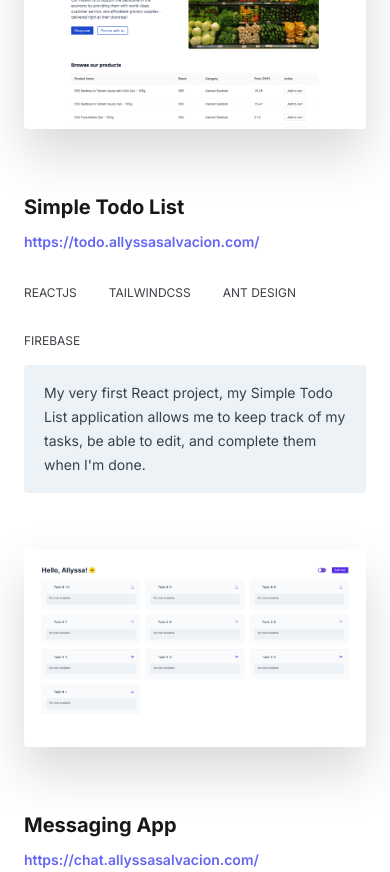
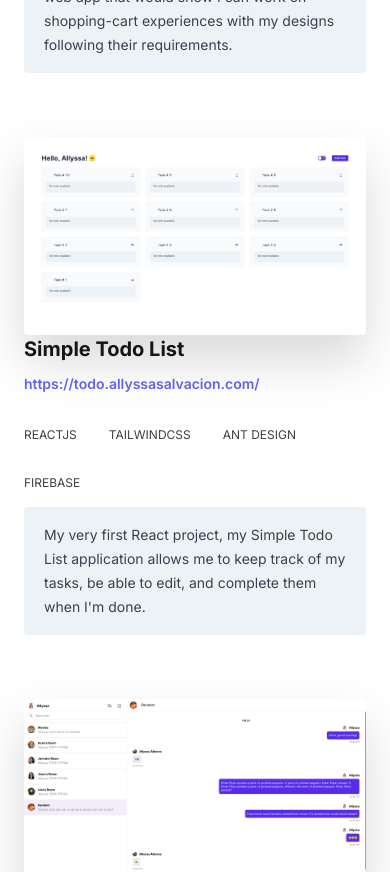
Before and after one commit to allyssasalvacion/portfolio-website, a Next.js app: page / in a window 390 px wide. Shown: the part 3380-4252 px from the top of the page. Built offline with nearby package versions, Linux system fonts and the light colour scheme.

Commit message:
Improve code structure

```diff
--- a/components/Projects.js
+++ b/components/Projects.js
@@ -1,152 +1,47 @@
-const projects = {
-  todolight: "./projects/todolight.png",
-  cart: "./projects/cart.png",
-  portfolio: "./projects/portfolio.png",
-  chat: "./projects/chat.png",
-};
-
-const links = {
-  todo: "https://todo.allyssasalvacion.com/",
-  cart: "https://cart.allyssasalvacion.com/",
-  portfolio: "https://allyssasalvacion.com/",
-  chat: "https://chat.allyssasalvacion.com/",
-};
+import { projectsData } from "../constants";
 
 export default function Projects() {
   return (
     <section id="projects" className="max-w-7xl mx-auto mt-24 px-6">
       <h2 className="label mb-5">Projects</h2>
-      <div className="mb-16 md:mb-36 flex flex-col-reverse gap-12 md:grid md:grid-cols-7 lg:gap-20 items-center">
-        <div className="col-span-3 object-scale-down">
+      {projectsData.map((project) => (
+        <div
+          key={project.key}
+          className="mb-16 md:mb-36 gap-12 md:grid md:grid-cols-7 lg:gap-20 items-center"
+        >
+          <div
+            className={`col-span-3 object-scale-down ${
+              project.key % 2 === 0 ? "order-1" : ""
+            }`}
+          >
             <img
               className="mt-2 rounded drop-shadow-2xl"
-            src={projects.cart}
-            alt="To Do List Light Mode"
+              src={project.src}
+              alt={project.alt}
             />
           </div>
           <div className="col-span-4">
             <h2 className="text-xl sm:text-2xl md:text-3xl font-extrabold mb-2 text-zinc-900 dark:text-gray-300">
-            Shopping Cart
+              {project.title}
             </h2>
             <a
-            href={links.cart}
+              href={project.link}
               className="text-indigo-500 hover:opacity-80 font-semibold text-sm md:text-md"
               target="_blank"
             >
-            https://cart.allyssasalvacion.com/
+              {project.link}
             </a>
             <div className="flex flex-wrap gap-8 text-xs mt-8 uppercase text-zinc-700 dark:text-gray-300">
-            <p>ReactJS</p>
-            <p>TailwindCSS</p>
-            <p>Ant Design</p>
-            <p>Firebase</p>
+              {project.tech.map((tech, index) => (
+                <p key={index}>{tech}</p>
+              ))}
             </div>
             <p className="text-sm mt-4 px-5 py-4 inner-container rounded shadow-container text-gray-700 dark:text-gray-400 leading-[24px]">
-            E-commerce applications with add-to-cart functionalities are very
-            common nowadays yet still a very good practice for designers and
-            front-end developers. As a pre-employment assignment for Growsari,
-            an e-commerce platform itself, I created a simple web app that would
-            show I can work on shopping-cart experiences with my designs
-            following their requirements.
+              {project.description}
             </p>
           </div>
         </div>
-      <div className="mb-16 md:mb-36 flex flex-col gap-12 md:grid md:grid-cols-7 md:gap-20 items-center">
-        <div className="col-span-4">
-          <h2 className="text-xl sm:text-2xl md:text-3xl font-extrabold mb-2 text-zinc-900 dark:text-gray-300">
-            Simple Todo List
-          </h2>
-          <a
-            href={links.todo}
-            className="text-indigo-500 hover:opacity-80 font-semibold text-sm md:text-md"
-            target="_blank"
-          >
-            https://todo.allyssasalvacion.com/
-          </a>
-          <div className="flex flex-wrap gap-8 text-xs mt-8 uppercase text-zinc-700 dark:text-gray-300">
-            <p>ReactJS</p>
-            <p>TailwindCSS</p>
-            <p>Ant Design</p>
-            <p>Firebase</p>
-          </div>
-          <p className="text-sm mt-4 px-5 py-4 inner-container rounded shadow-container text-gray-700 dark:text-gray-400 leading-[24px]">
-            My very first React project, my Simple Todo List application allows
-            me to keep track of my tasks, be able to edit, and complete them
-            when I'm done.
-          </p>
-        </div>
-        <div className="col-span-3 object-scale-down">
-          <img
-            className="mt-2 rounded drop-shadow-2xl"
-            src={projects.todolight}
-            alt="To Do List Light Mode"
-          />
-        </div>
-      </div>
-      <div className="mb-16 md:mb-36 flex flex-col-reverse gap-12 md:grid md:grid-cols-7 lg:gap-20 items-center">
-        <div className="col-span-3 object-scale-down">
-          <img
-            className="mt-2 rounded drop-shadow-2xl"
-            src={projects.chat}
-            alt="Messaging chat"
-          />
-        </div>
-        <div className="col-span-4">
-          <h2 className="text-xl sm:text-2xl md:text-3xl font-extrabold mb-2 text-zinc-900 dark:text-gray-300">
-            Messaging App
-          </h2>
-          <a
-            href={links.chat}
-            className="text-indigo-500 hover:opacity-80 font-semibold text-sm md:text-md"
-            target="_blank"
-          >
-            https://chat.allyssasalvacion.com/
-          </a>
-          <div className="flex flex-wrap gap-8 text-xs mt-8 uppercase text-zinc-700 dark:text-gray-300">
-            <p>ReactJS</p>
-            <p>Firebase</p>
-            <p>Material UI</p>
-          </div>
-          <p className="text-sm mt-4 px-5 py-4 inner-container rounded shadow-container text-gray-700 dark:text-gray-400 leading-[24px]">
-            Another very common UI/UX are of messaging applications. Nowadays,
-            almost every big application has its own way of giving users a place
-            to communicate. My version is built using React and Firebase, with
-            the ability to use your Google account to leave a message.
-          </p>
-        </div>
-      </div>
-      <div className="mb-36 flex flex-col gap-12 md:grid md:grid-cols-7 md:gap-20 items-center">
-        <div className="col-span-4">
-          <h2 className="text-xl sm:text-2xl md:text-3xl font-extrabold mb-2 text-zinc-900 dark:text-gray-300">
-            Portfolio Website
-          </h2>
-          <a
-            href={links.portfolio}
-            className="text-indigo-500 hover:opacity-80 font-semibold text-sm md:text-md"
-            target="_blank"
-          >
-            https://allyssasalvacion.com/
-          </a>
-          <div className="flex flex-wrap gap-8 text-xs mt-8 uppercase text-zinc-700 dark:text-gray-300">
-            <p>NextJS</p>
-            <p>TailwindCSS</p>
-            <p>Vercel</p>
-          </div>
-          <p className="text-sm mt-4 px-5 py-4 inner-container rounded shadow-container text-gray-700 dark:text-gray-400 leading-[24px]">
-            As a designer and web developer, the best way to showcase my skill
-            is to present it in my very own personal website. The site shows my
-            preferences and tendencies as a designer - minimalist and use a lot
-            of whitespace, modern, and has its own dark mode theme.
-          </p>
-        </div>
-        <div className="col-span-3 object-scale-down">
-          <img
-            className="mt-2 rounded drop-shadow-2xl"
-            src={projects.portfolio}
-            alt="To Do List Light Mode"
-          />
-        </div>
-      </div>
+      ))}
     </section>
   );
 }
--- a/constants/index.js
+++ b/constants/index.js
@@ -1,4 +1,5 @@
 import { aboutData } from "./about.data";
 import { workExperience } from "./experience.data";
+import { projectsData } from "./projects.data";
 
-export { aboutData, workExperience };
+export { aboutData, projectsData, workExperience };
--- /dev/null
+++ b/constants/projects.data.js
@@ -0,0 +1,42 @@
+export const projectsData = [
+  {
+    key: 1,
+    title: "Shopping Cart",
+    link: "https://cart.allyssasalvacion.com/",
+    src: "./projects/cart.png",
+    alt: "Shopping Cart",
+    tech: ["ReactJS", "TailwindCSS", "Ant Design", "Firebase"],
+    description:
+      "E-commerce applications with add-to-cart functionalities are very common nowadays yet still a very good practice for designers and front-end developers. As a pre-employment assignment for Growsari, an e-commerce platform itself, I created a simple web app that would show I can work on shopping-cart experiences with my designs following their requirements.",
+  },
+  {
+    key: 2,
+    title: "Simple Todo List",
+    link: "https://todo.allyssasalvacion.com/",
+    src: "./projects/todolight.png",
+    alt: "To Do List Light Mode",
+    tech: ["ReactJS", "TailwindCSS", "Ant Design", "Firebase"],
+    description:
+      "My very first React project, my Simple Todo List application allows me to keep track of my tasks, be able to edit, and complete them when I'm done.",
+  },
+  {
+    key: 3,
+    title: "Messaging App",
+    link: "https://chat.allyssasalvacion.com/",
+    src: "./projects/chat.png",
+    alt: "Messaging chat",
+    tech: ["ReactJS", "Firebase", "Material UI"],
+    description:
+      "Another very common UI/UX are of messaging applications. Nowadays, almost every big application has its own way of giving users a place to communicate. My version is built using React and Firebase, with the ability to use your Google account to leave a message.",
+  },
+  {
+    key: 4,
+    title: "Portfolio Website",
+    link: "https://allyssasalvacion.com/",
+    src: "./projects/portfolio.png",
+    alt: "Portfolio",
+    tech: ["NextJS", "TailwindCSS", "Vercel"],
+    description:
+      "As a designer and web developer, the best way to showcase my skill is to present it in my very own personal website. The site shows my preferences and tendencies as a designer - minimalist and use a lot of whitespace, modern, and has its own dark mode theme.",
+  },
+];
```
Lines whose indentation alone changed are shown as unchanged.
